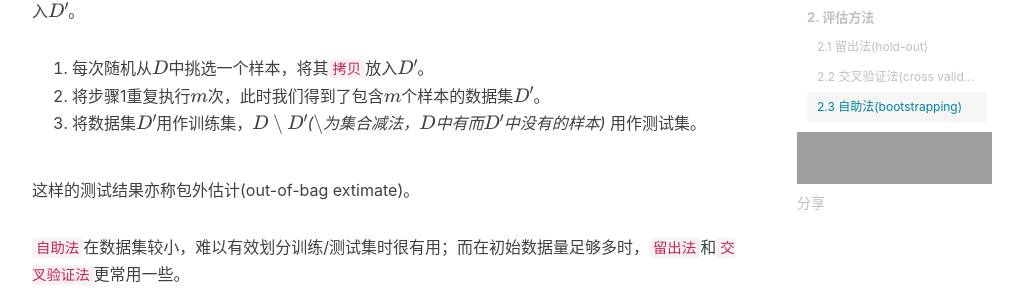
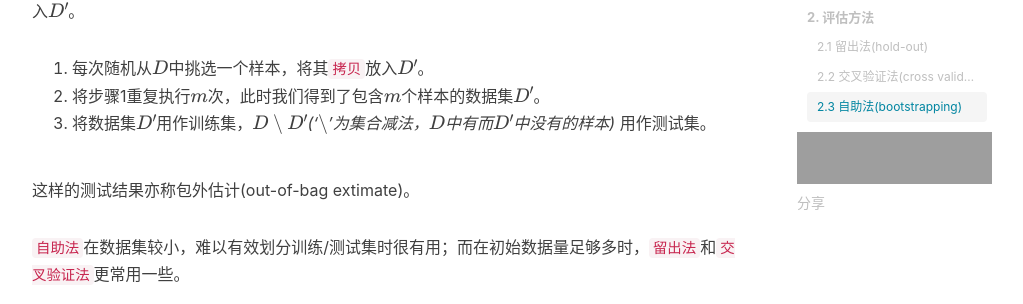
Before and after one commit to zivenyang/zivenyang.github.io, a Jekyll site: the page built from _posts/zzh-mathine-learning/2017-07-21-zzh-ml-chapter-2.markdown, in a window 1280 px wide and 900 px high, scrolled down 2837 px, cut to the strip 147-451 px from the top of the window. Shown: the whole strip, without its empty margins (233-1256 px from the left). Built offline with Jekyll 4.4.1, drawn with Linux system fonts in a browser that asks for light colours; nearby versions of some CDN libraries; formulas are drawn with MathJax 3; comment, search, counter and statistics services are not loaded; grey boxes are pictures that could not be loaded.

Commit message:
update zzh-ch2

```diff
--- a/_posts/zzh-mathine-learning/2017-07-21-zzh-ml-chapter-2.markdown
+++ b/_posts/zzh-mathine-learning/2017-07-21-zzh-ml-chapter-2.markdown
@@ -93,7 +93,7 @@ tags:
 以自助采样(bootstrap sampling)为基础，假设给定包含\\(m\\)个样本的数据集\\(D\\)，对其拷贝放入\\(D'\\)。
 1. 每次随机从\\(D\\)中挑选一个样本，将其`拷贝`放入\\(D'\\)。
 2. 将步骤1重复执行\\(m\\)次，此时我们得到了包含\\(m\\)个样本的数据集\\(D'\\)。
-3. 将数据集\\(D'\\)用作训练集，\\(D\setminus D'\\)*(\\(\setminus\\)为集合减法，\\(D\\)中有而\\(D'\\)中没有的样本)* 用作测试集。
+3. 将数据集\\(D'\\)用作训练集，\\(D\setminus D'\\)*('\\(\setminus\\)'为集合减法，\\(D\\)中有而\\(D'\\)中没有的样本)* 用作测试集。
 
 这样的测试结果亦称包外估计(out-of-bag extimate)。
 
```
